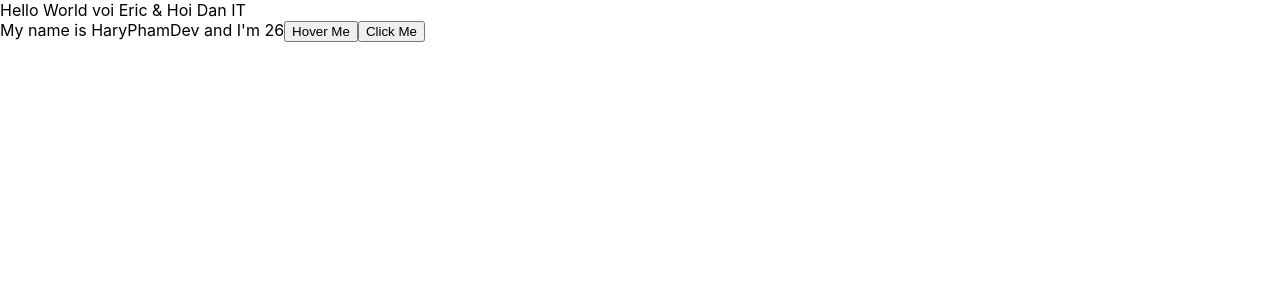
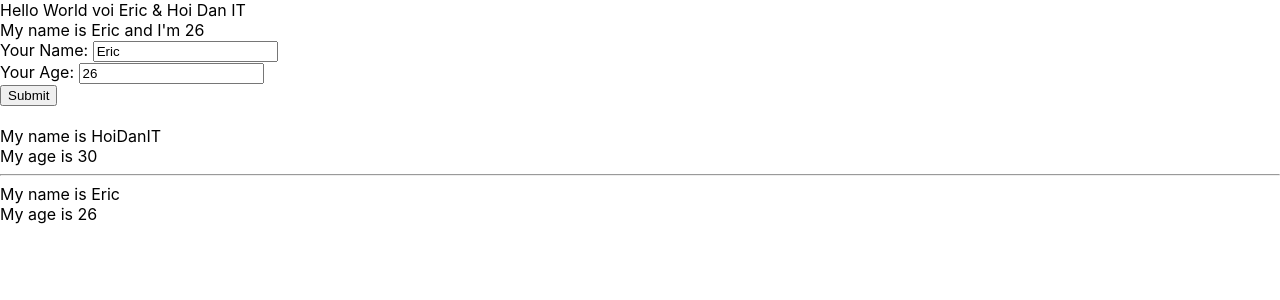
Before and after one commit to DHoangAnh/test-demo-react, a React (Create React App) app: page / in a window 1280 px wide. Shown: the top 300 px of the page. Built offline with nearby package versions, Linux system fonts and the light colour scheme.

Commit message:
video 23

```diff
--- /dev/null
+++ b/src/components/DisplayInfor.js
@@ -0,0 +1,16 @@
+import React from "react";
+
+class DisplayInfor extends React.Component {
+    render() {
+        const { name, age } = this.props;
+        // props => properties
+        return(
+            <div>
+                <div>My name is {name}</div>
+                <div>My age is {age}</div>
+            </div>
+        );
+    };
+}
+
+export default DisplayInfor;
--- a/src/components/MyComponent.js
+++ b/src/components/MyComponent.js
@@ -1,39 +1,21 @@
 // class component
 // function component
 import React from "react";
+import DisplayInfor from "./DisplayInfor";
+import UserInfor from "./UserInfor";
 
 class MyComponent extends React.Component {
 
-    state = {
-        name: 'HaryPhamDev',
-        address: 'Hoi Dan IT',
-        age: 26
-    };
-
-    handleClick(event) {
-        console.log("Click Me");
-        console.log("My name is", this.state.name);
-
-        // merge State => react class
-        this.setState({
-            name: 'Eric',
-            age: Math.floor((Math.random()*100)+1)
-            // address: 'Hoi Dan IT,
-            // age: 26
-        });
-    }
-
-    handleOnMouseOver(event) {
-        console.log(event.pageX);
-    }
-
     //JSX
     render() {
+        const myInfor = ['ab', 'c', 'c'];
         return(
             <div>
-                My name is {this.state.name} and I'm {this.state.age}
-                <button onMouseOver={this.handleOnMouseOver}>Hover Me</button>
-                <button onClick={(event) => {this.handleClick(event)}}>Click Me</button>
+                <UserInfor />
+                <br />
+                <DisplayInfor name="HoiDanIT" age="30" />
+                <hr />
+                <DisplayInfor name={"Eric"} age={26} myInfor={myInfor} />
             </div>
         );
     };
--- /dev/null
+++ b/src/components/UserInfor.js
@@ -0,0 +1,53 @@
+import React from "react";
+
+class UserInfor extends React.Component {
+
+    state = {
+        name: 'Eric',
+        address: 'Hoi Dan IT',
+        age: 26
+    };
+
+    handleOnChangeInput = (event) => {
+        this.setState({
+            name: event.target.value
+        });
+    }
+
+    handleOnChangeAge = (event) => {
+
+        // bad code
+        // this.state.age = event.target.value
+        this.setState({
+            age: event.target.value
+        });
+    }
+
+    handleOnSubmit = (event) => {
+        event.preventDefault();
+        console.log(this.state);
+    }
+
+    render() {
+        return(
+            <div>
+                My name is {this.state.name} and I'm {this.state.age}
+                <form onSubmit={(event) => this.handleOnSubmit(event)}>
+                    <label>Your Name: </label>
+                    <input value={this.state.name} type="text" onChange={(event) => this.handleOnChangeInput(event)} />
+
+                    <br />
+
+                    <label>Your Age: </label>
+                    <input value={this.state.age} type="text" onChange={(event) => this.handleOnChangeAge(event)} />
+
+                    <br />
+
+                    <button>Submit</button>
+                </form>
+            </div>
+        );
+    };
+}
+
+export default UserInfor;
```
